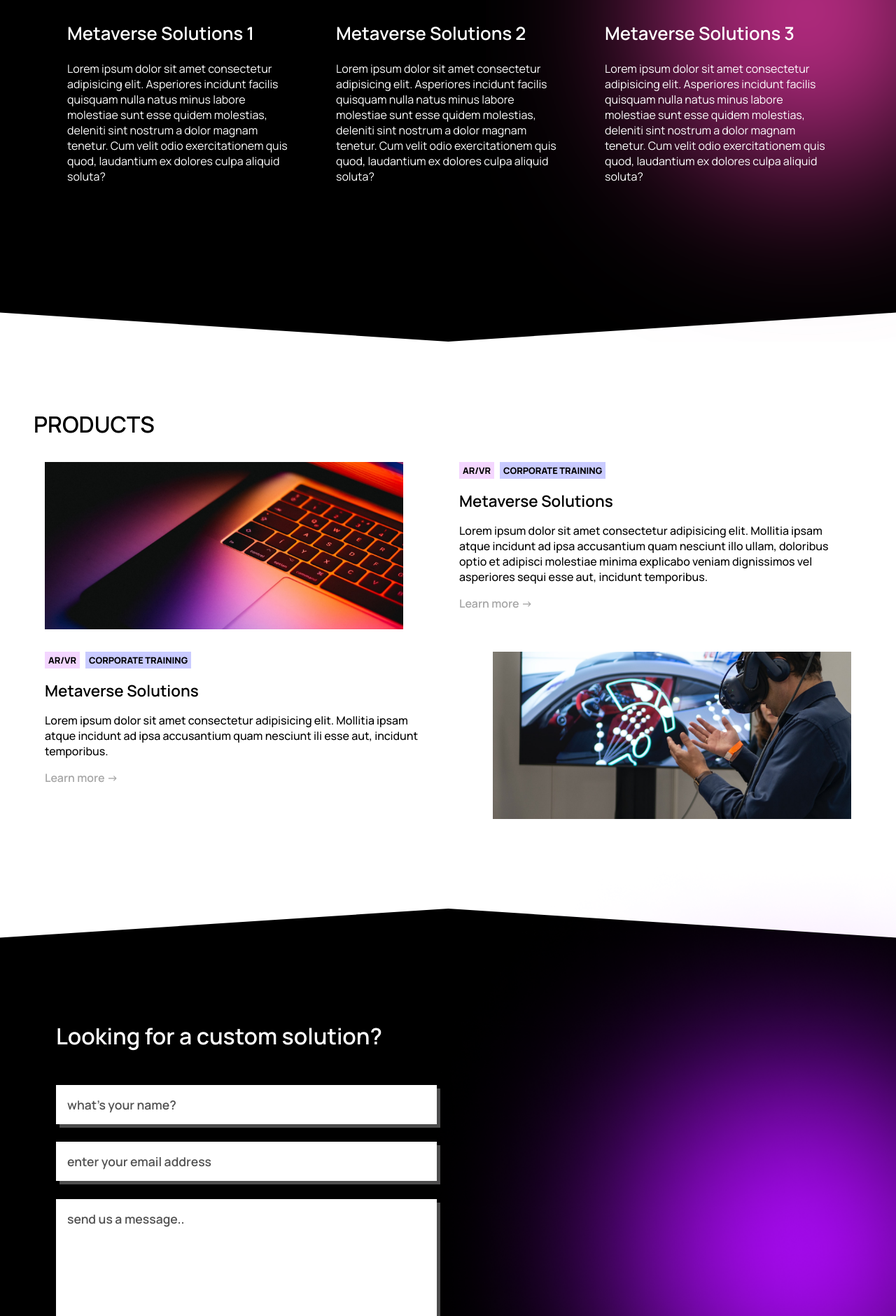
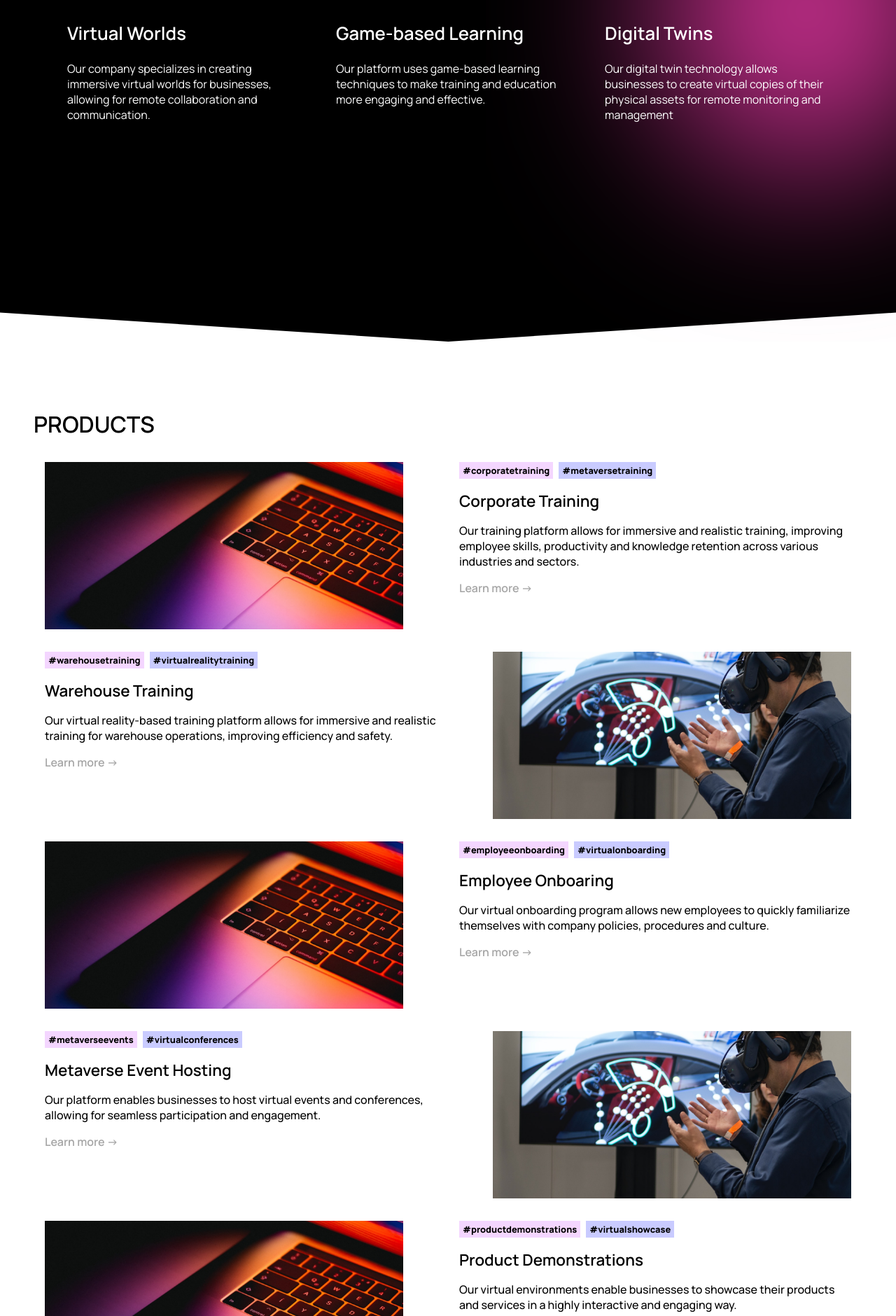
Before and after one commit to theorangeyakco/neodonya, a Next.js app: page / in a window 1280 px wide. Shown: the part 1560-3440 px from the top of the page at 70% size. Built offline with nearby package versions, Linux system fonts and the light colour scheme.

Commit message:
chore: add data, pad large screens

```diff
--- a/components/Blogs.jsx
+++ b/components/Blogs.jsx
@@ -9,29 +9,40 @@ const Blogs = () => {
       <div className={styles.blogs}>
         <div className={styles.blog}>
           <img className={styles.blog_img} src="blogs/blog2.png" />
-          <div className={styles.blog_title}>Metaverse Solutions</div>
+          <div className={styles.blog_title}>
+            Unlocking the Potential of the Corporate Metaverse: The Future of
+            Technical Training
+          </div>
           <div className={styles.blog_body}>
-            Voluptate minim laborum minim aliquip officia in nisi occaecat ea
-            anim nostrud. Voluptate minim laborum minim.
+            The corporate metaverse is an emerging technology that has the
+            potential to revolutionize the way we approach technical training.
+            This virtual world, created by the convergence of virtual reality,
+            augmented reality and artificial intelligence, offers a new level of
+            engagement and inte...
           </div>
         </div>
 
         <div className={styles.blog}>
           <img className={styles.blog_img} src="blogs/blog1.png" />
+          <div className={styles.blog_title}>
+            Training in the Metaverse: Elevating QSR Skills to the Next Level
+          </div>
+          <div className={styles.blog_body}>
+            The metaverse, a virtual world where users can interact with digital
+            objects and environments, has been gaining more and more attention
+            in recent years. With the pandemic forcing many businesses to adopt
+            remote work and virtual interaction, the metaverse has become an
+            attractive pl...
+          </div>
+        </div>
+
+        <div className={styles.blog}>
+          {/* <img className={styles.blog_img} src="blogs/blog3.png" />
           <div className={styles.blog_title}>Metaverse Solutions</div>
           <div className={styles.blog_body}>
             Voluptate minim laborum minim aliquip officia in nisi occaecat ea
             anim nostrud. Voluptate minim laborum minim.
-          </div>
-        </div>
-
-        <div className={styles.blog}>
-          <img className={styles.blog_img} src="blogs/blog3.png" />
-          <div className={styles.blog_title}>Metaverse Solutions</div>
-          <div className={styles.blog_body}>
-            Voluptate minim laborum minim aliquip officia in nisi occaecat ea
-            anim nostrud. Voluptate minim laborum minim.
-          </div>
+          </div> */}
         </div>
       </div>
     </div>
--- a/components/Capabilities.jsx
+++ b/components/Capabilities.jsx
@@ -4,34 +4,34 @@ import styles from "../styles/cap.module.css";
 const STORE = [
   {
     image: "capabilities/car1.png",
-    title: "Metaverse Solutions 1",
-    body: "Lorem ipsum dolor sit amet consectetur adipisicing elit. Asperiores incidunt facilis quisquam nulla natus minus labore molestiae sunt esse quidem molestias, deleniti sint nostrum a dolor magnam tenetur. Cum velit odio exercitationem quis quod, laudantium ex dolores culpa aliquid soluta?",
+    title: "Virtual Worlds",
+    body: "Our company specializes in creating immersive virtual worlds for businesses, allowing for remote collaboration and communication.",
   },
   {
     image: "capabilities/car2.png",
-    title: "Metaverse Solutions 2",
-    body: "Lorem ipsum dolor sit amet consectetur adipisicing elit. Asperiores incidunt facilis quisquam nulla natus minus labore molestiae sunt esse quidem molestias, deleniti sint nostrum a dolor magnam tenetur. Cum velit odio exercitationem quis quod, laudantium ex dolores culpa aliquid soluta?",
+    title: "Game-based Learning",
+    body: "Our platform uses game-based learning techniques to make training and education more engaging and effective.",
   },
   {
     image: "capabilities/car3.png",
-    title: "Metaverse Solutions 3",
-    body: "Lorem ipsum dolor sit amet consectetur adipisicing elit. Asperiores incidunt facilis quisquam nulla natus minus labore molestiae sunt esse quidem molestias, deleniti sint nostrum a dolor magnam tenetur. Cum velit odio exercitationem quis quod, laudantium ex dolores culpa aliquid soluta?",
+    title: "Digital Twins",
+    body: "Our digital twin technology allows businesses to create virtual copies of their physical assets for remote monitoring and management",
   },
 
   {
     image: "capabilities/car1.png",
-    title: "Metaverse Solutions 4",
-    body: "Lorem ipsum dolor sit amet consectetur adipisicing elit. Asperiores incidunt facilis quisquam nulla natus minus labore molestiae sunt esse quidem molestias, deleniti sint nostrum a dolor magnam tenetur. Cum velit odio exercitationem quis quod, laudantium ex dolores culpa aliquid soluta?",
+    title: "AI - GPT3 integration",
+    body: "Our AI integration with GPT-3 allows for natural language processing and advanced chatbot capabilities",
   },
   {
     image: "capabilities/car2.png",
-    title: "Metaverse Solutions 5",
-    body: "Lorem ipsum dolor sit amet consectetur adipisicing elit. Asperiores incidunt facilis quisquam nulla natus minus labore molestiae sunt esse quidem molestias, deleniti sint nostrum a dolor magnam tenetur. Cum velit odio exercitationem quis quod, laudantium ex dolores culpa aliquid soluta?",
+    title: "AR/VR",
+    body: "Our expertise in AR and VR technology allows for enhanced visualization and engagement in virtual environments",
   },
   {
     image: "capabilities/car3.png",
-    title: "Metaverse Solutions 6",
-    body: "Lorem ipsum dolor sit amet consectetur adipisicing elit. Asperiores incidunt facilis quisquam nulla natus minus labore molestiae sunt esse quidem molestias, deleniti sint nostrum a dolor magnam tenetur. Cum velit odio exercitationem quis quod, laudantium ex dolores culpa aliquid soluta?",
+    title: "Lifelike Avatars",
+    body: "Our avatars are highly customizable and realistic, allowing for seamless communication and interaction in virtual worlds",
   },
 ];
 
--- a/components/FAQs.jsx
+++ b/components/FAQs.jsx
@@ -3,24 +3,32 @@ import styles from "../styles/faq.module.css";
 
 const STORE = [
   {
-    head: "When was this company founded1",
-    body: " Lorem ipsum dolor sit amet consectetur adipisicing elit. Et nemo eligendi repudiandae corporis delectus itaque minus facilis ratione rem id fugit accusantium, officia neque impedit molestiae omnis quos ipsum numquam eius hic sint quia exercitationem debitis velit? Reiciendis, fugiat blanditiis.",
+    head: "What is a corporate metaverse?",
+    body: "A corporate metaverse is a virtual environment that allows businesses to conduct their operations and activities in a highly immersive and interactive way. It enables remote collaboration and communication, as well as the ability to host virtual events and conferences, create virtual stores, and offer virtual training and education.",
   },
   {
-    head: "When was this company founded2",
-    body: " Lorem ipsum dolor sit amet consectetur adipisicing elit. Et nemo eligendi repudiandae corporis delectus itaque minus facilis ratione rem id fugit accusantium, officia neque impedit molestiae omnis quos ipsum numquam eius hic sint quia exercitationem debitis velit? Reiciendis, fugiat blanditiis.",
+    head: "How does virtual reality-based training improve employee skills?",
+    body: "Virtual reality-based training provides a highly immersive and realistic environment that allows employees to practice and apply their skills in a safe and controlled setting. This improves their understanding of the subject matter and allows them to retain the knowledge better. It also allows for more efficient and effective training, as the virtual environment can be customized to meet specific training needs.",
   },
   {
-    head: "When was this company founded3",
-    body: " Lorem ipsum dolor sit amet consectetur adipisicing elit. Et nemo eligendi repudiandae corporis delectus itaque minus facilis ratione rem id fugit accusantium, officia neque impedit molestiae omnis quos ipsum numquam eius hic sint quia exercitationem debitis velit? Reiciendis, fugiat blanditiis.",
+    head: "Can the corporate metaverse be used for remote work?",
+    body: "Yes, the corporate metaverse enables remote work, collaboration, and communication through virtual environments, making it easy for teams to work together from anywhere.",
   },
   {
-    head: "When was this company founded4",
-    body: " Lorem ipsum dolor sit amet consectetur adipisicing elit. Et nemo eligendi repudiandae corporis delectus itaque minus facilis ratione rem id fugit accusantium, officia neque impedit molestiae omnis quos ipsum numquam eius hic sint quia exercitationem debitis velit? Reiciendis, fugiat blanditiis.",
+    head: "How does virtual reality-based data visualization help businesses make decisions?",
+    body: "Virtual reality-based data visualization allows businesses to explore data in a 3D environment, which makes it easier to identify patterns and trends. The data can be visualized in a variety of ways, such as graphs, charts, and maps, and can be customized to meet the specific needs of the business. This allows businesses to make more informed decisions, as they can see the data in a more intuitive way and identify key insights that may not be obvious in traditional data visualization methods.",
   },
   {
-    head: "When was this company founded5",
-    body: " Lorem ipsum dolor sit amet consectetur adipisicing elit. Et nemo eligendi repudiandae corporis delectus itaque minus facilis ratione rem id fugit accusantium, officia neque impedit molestiae omnis quos ipsum numquam eius hic sint quia exercitationem debitis velit? Reiciendis, fugiat blanditiis.",
+    head: "Can the corporate metaverse be used for product demonstrations?",
+    body: "Yes, the corporate metaverse allows businesses to showcase their products and services in a highly interactive and engaging way, enabling customers to see and interact with the products in a virtual environment.",
+  },
+  {
+    head: "Can the corporate metaverse be used for hosting virtual events?",
+    body: "Yes, the corporate metaverse enables businesses to host virtual events and conferences, allowing for seamless participation and engagement.",
+  },
+  {
+    head: "How does the corporate metaverse foster a sense of community and engagement among teams?",
+    body: "The corporate metaverse allows teams to meet and collaborate in a casual and informal setting, such as a virtual water cooler, fostering a sense of community and engagement. It also enables remote teams to feel more connected and engaged, as they can interact with each other in a virtual environment.",
   },
 ];
 
--- a/components/Products.jsx
+++ b/components/Products.jsx
@@ -1,29 +1,86 @@
-import React from "react";
+import React, { useEffect, useState } from "react";
 import styles from "../styles/prod.module.css";
 
+const PRODUCTS = [
+  {
+    image: "products/prod1.png",
+    tag1: "#corporatetraining",
+    tag2: "#metaversetraining",
+    title: "Corporate Training",
+    body: "Our training platform allows for immersive and realistic training, improving employee skills, productivity and knowledge retention across various industries and sectors.",
+  },
+  {
+    image: "products/prod2.png",
+    tag1: "#warehousetraining",
+    tag2: "#virtualrealitytraining",
+    title: "Warehouse Training",
+    body: "Our virtual reality-based training platform allows for immersive and realistic training for warehouse operations, improving efficiency and safety.",
+  },
+  {
+    image: "products/prod1.png",
+    tag1: "#employeeonboarding",
+    tag2: "#virtualonboarding",
+    title: "Employee Onboaring",
+    body: "Our virtual onboarding program allows new employees to quickly familiarize themselves with company policies, procedures and culture.",
+  },
+  {
+    image: "products/prod2.png",
+    tag1: "#metaverseevents",
+    tag2: "#virtualconferences",
+    title: "Metaverse Event Hosting",
+    body: "Our platform enables businesses to host virtual events and conferences, allowing for seamless participation and engagement.",
+  },
+  {
+    image: "products/prod1.png",
+    tag1: "#productdemonstrations",
+    tag2: "#virtualshowcase",
+    title: "Product Demonstrations",
+    body: "Our virtual environments enable businesses to showcase their products and services in a highly interactive and engaging way.",
+  },
+  {
+    image: "products/prod2.png",
+    tag1: "#metaverseshopping",
+    tag2: "#virtualstores",
+    title: "Metaverse Retail",
+    body: "Our platform allows businesses to create virtual stores, enabling customers to shop and interact with products in a virtual environment",
+  },
+  {
+    image: "products/prod1.png",
+    tag1: "#virtualwatercooler",
+    tag2: "#teamcollaboration",
+    title: "Water Cooler Meetings",
+    body: "Our virtual environments allow teams to meet and collaborate in a casual and informal setting, fostering a sense of community and engagement.",
+  },
+  {
+    image: "products/prod2.png",
+    tag1: "#datavisualization",
+    tag2: "#virtualrealitydata",
+    title: "Reality-based data visualization",
+    body: "We offer advanced visualization solutions for data, which enables businesses to make data-driven decisions.",
+  },
+];
+
 const Product = () => {
-  return (
-    <div className={styles.prod_wrapper}>
-      <div className={styles.title}>PRODUCTS</div>
-      <div className={styles.products}>
-        <div className={styles.product}>
-          <img className={styles.product_img} src="products/prod1.png" />
+  const [products, setProducts] = useState(null);
+
+  useEffect(() => {
+    setProducts(
+      PRODUCTS.map((e, i) => (
+        <div key={i} className={styles.product}>
+          <img className={styles.product_img} src={e.image} />
 
           <div className={styles.product_text}>
             <div className={styles.tags}>
-              <button className={`${styles.arvr} ${styles.tag}`}>AR/VR</button>
+              <button className={`${styles.arvr} ${styles.tag}`}>
+                {e.tag1}
+              </button>
               <button className={`${styles.corp} ${styles.tag}`}>
-                CORPORATE TRAINING
+                {e.tag2}
               </button>
             </div>
 
-            <div className={styles.head}>Metaverse Solutions</div>
-            <div className={styles.body}>
-              Lorem ipsum dolor sit amet consectetur adipisicing elit. Mollitia
-              ipsam atque incidunt ad ipsa accusantium quam nesciunt illo ullam,
-              doloribus optio et adipisci molestiae minima explicabo veniam
-              dignissimos vel asperiores sequi esse aut, incidunt temporibus.
-            </div>
+            <div className={styles.head}>{e.title}</div>
+            <div className={styles.body}>{e.body}</div>
 
             <div
               className={styles.learn_more}
@@ -31,32 +88,14 @@ const Product = () => {
             >{`Learn more ->`}</div>
           </div>
         </div>
+      ))
+    );
+  }, []);
 
-        <div className={styles.product}>
-          <img className={styles.product_img} src="products/prod2.png" />
-
-          <div className={styles.product_text}>
-            <div className={styles.tags}>
-              <button className={`${styles.arvr} ${styles.tag}`}>AR/VR</button>
-              <button className={`${styles.corp} ${styles.tag}`}>
-                CORPORATE TRAINING
-              </button>
-            </div>
-
-            <div className={styles.head}>Metaverse Solutions</div>
-            <div className={styles.body}>
-              Lorem ipsum dolor sit amet consectetur adipisicing elit. Mollitia
-              ipsam atque incidunt ad ipsa accusantium quam nesciunt ili esse
-              aut, incidunt temporibus.
-            </div>
-
-            <div
-              className={styles.learn_more}
-              id="learn-more1"
-            >{`Learn more ->`}</div>
-          </div>
-        </div>
-      </div>
+  return (
+    <div className={styles.prod_wrapper}>
+      <div className={styles.title}>PRODUCTS</div>
+      <div className={styles.products}>{products}</div>
     </div>
   );
 };
--- a/styles/cap.module.css
+++ b/styles/cap.module.css
@@ -87,6 +87,11 @@
 
   .card_title {
     font-size: 1.8rem;
+  }
+
+
+  .card_body{
+    font-size: 1.1rem;
   }
 
   .right {
--- a/styles/soln.module.css
+++ b/styles/soln.module.css
@@ -83,7 +83,7 @@
 
 @media screen and (min-width: 1500px) {
   .soln_wrapper {
-    padding: 15rem 5rem;
+    padding: 15rem 10rem;
   }
 
   .soln_form {
@@ -102,7 +102,7 @@
 
 @media screen and (min-width: 1900px) {
   .soln_wrapper {
-    padding: 18rem 5rem;
+    padding: 18rem 10rem;
   }
 
   .soln_form {
```
Also changed, not shown: components/Footer.jsx (+17 -6 lines), styles/blogs.module.css (+6 -1 lines), styles/faq.module.css (+12 -0 lines), styles/prod.module.css (+4 -4 lines), 1 other file (tests, documents, lock files or other folders).
